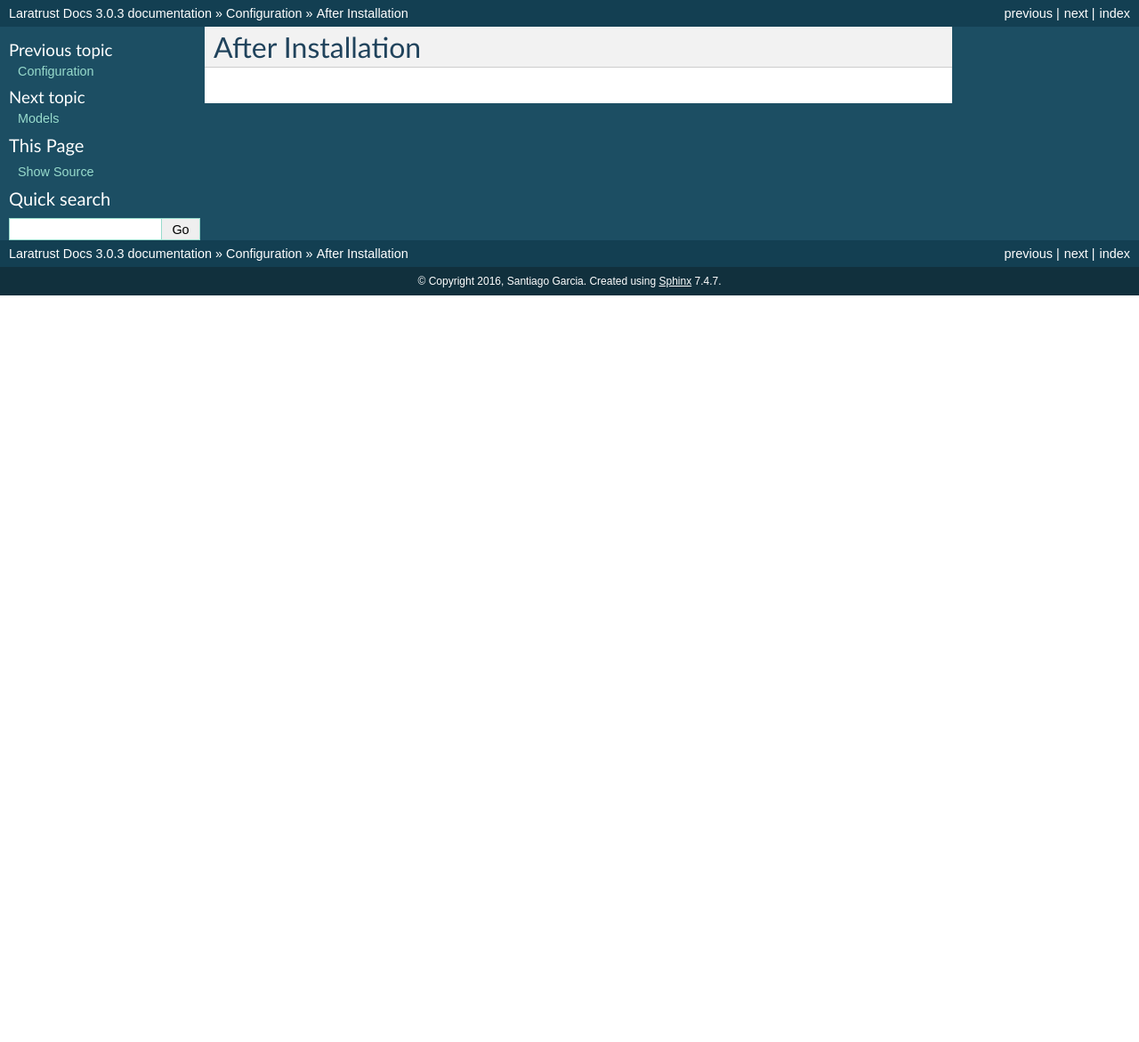
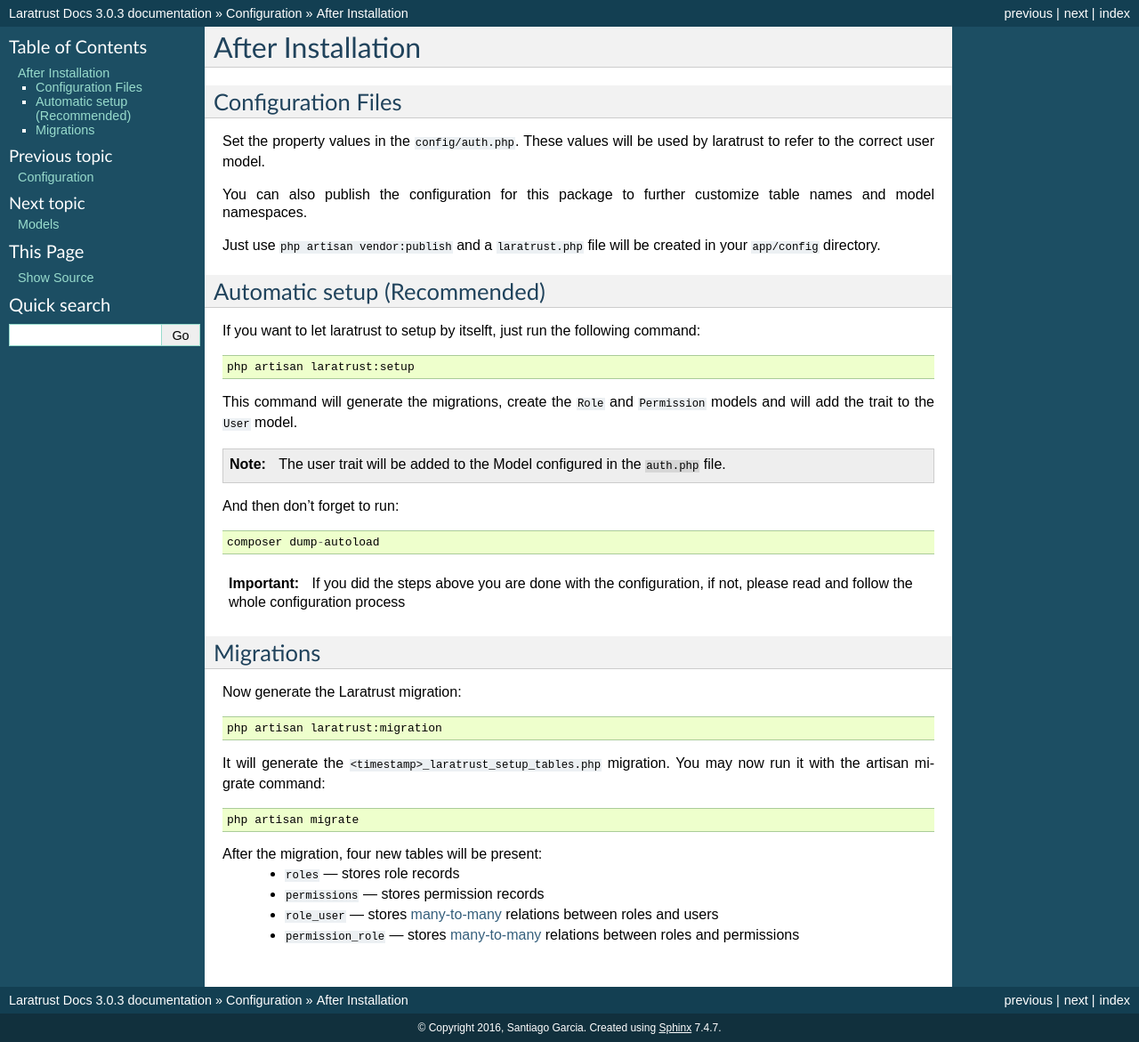
Before and after one commit to santigarcor/laratrust, a Sphinx documentation site: the page built from docs/configuration/after_installation.rst, in a window 1280 px wide. Shown: the whole page at 89% size. Built offline with Sphinx 7.4.7, drawn with Linux system fonts in a browser that asks for light colours; before the commit the page ends 900 px from its top, so only the background shows below that.

Commit message:
Corrections and After Install

```diff
--- a/docs/configuration/after_installation.rst
+++ b/docs/configuration/after_installation.rst
@@ -1,2 +1,48 @@
 After Installation
 ==================
+
+Configuration Files
+^^^^^^^^^^^^^^^^^^^
+
+Set the property values in the ``config/auth.php``. These values will be used by laratrust to refer to the correct user model.
+
+You can also publish the configuration for this package to further customize table names and model namespaces.
+
+Just use ``php artisan vendor:publish`` and a ``laratrust.php`` file will be created in your ``app/config`` directory.
+
+Automatic setup (Recommended)
+^^^^^^^^^^^^^^^^^^^^^^^^^^^^^
+
+If you want to let laratrust to setup by itselft, just run the following command::
+
+   php artisan laratrust:setup
+
+This command will generate the migrations, create the ``Role`` and ``Permission`` models and will add the trait to the ``User`` model.
+
+.. NOTE::
+   The user trait will be added to the Model configured in the ``auth.php`` file.
+
+And then don't forget to run::
+
+   composer dump-autoload
+
+.. IMPORTANT::
+   If you did the steps above you are done with the configuration, if not, please read and follow the whole configuration process
+
+Migrations
+^^^^^^^^^^
+
+Now generate the Laratrust migration::
+
+   php artisan laratrust:migration
+
+It will generate the ``<timestamp>_laratrust_setup_tables.php`` migration.
+You may now run it with the artisan migrate command::
+
+   php artisan migrate
+
+After the migration, four new tables will be present:
+   * ``roles`` — stores role records
+   * ``permissions`` — stores permission records
+   * ``role_user`` — stores `many-to-many <https://laravel.com/docs/eloquent-relationships#many-to-many>`_ relations between roles and users
+   * ``permission_role`` — stores `many-to-many <https://laravel.com/docs/eloquent-relationships#many-to-many>`_ relations between roles and permissions
```
Also changed, not shown: docs/installation.rst (+7 -7 lines).
